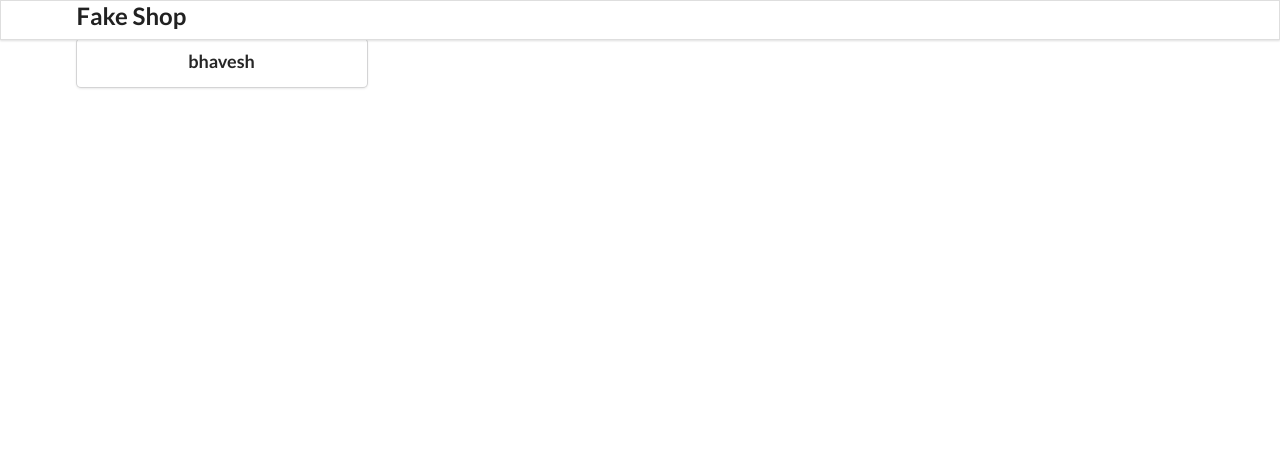
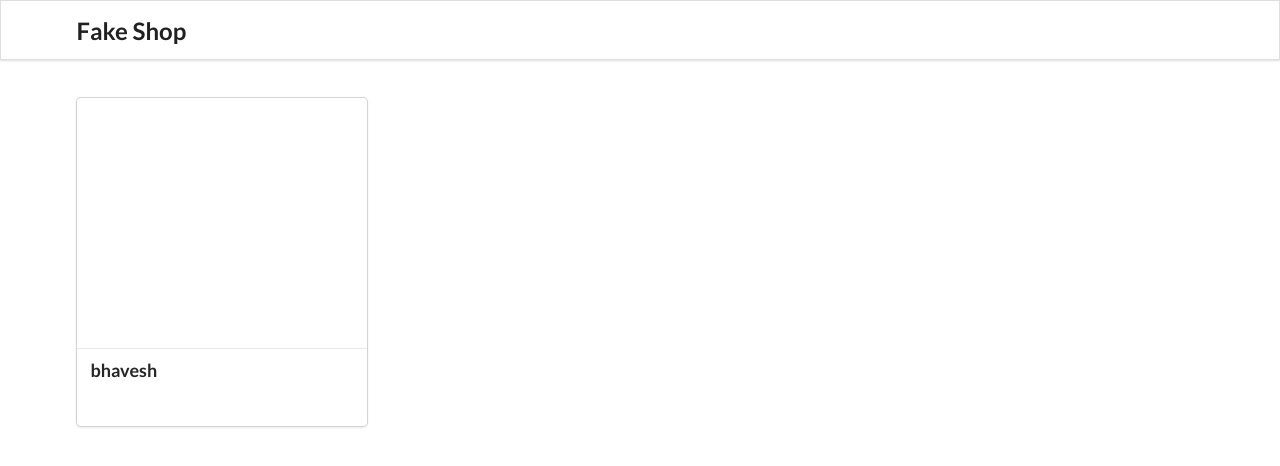
Before and after one commit to Bhavesh164/redux2, a React (Create React App) app: page / in a window 1280 px wide. Shown: the top 466 px of the page. Built offline with nearby package versions, Linux system fonts and the light colour scheme.

Commit message:
adjust css

```diff
--- a/public/index.html
+++ b/public/index.html
@@ -10,6 +10,9 @@
       content="Web site created using create-react-app"
     />
     <link rel="apple-touch-icon" href="%PUBLIC_URL%/logo192.png" />
+    <link rel="stylesheet" href="https://cdnjs.cloudflare.com/ajax/libs/semantic-ui/2.4.1/semantic.min.css" integrity="sha512-8bHTC73gkZ7rZ7vpqUQThUDhqcNFyYi2xgDgPDHc+GXVGHXq+xPjynxIopALmOPqzo9JZj0k6OqqewdGO3EsrQ==" crossorigin="anonymous" />
+    <link rel="preconnect" href="https://fonts.gstatic.com">
+<link href="https://fonts.googleapis.com/css2?family=Roboto:wght@300;400;500&display=swap" rel="stylesheet">
     <!--
       manifest.json provides metadata used when your web app is installed on a
       user's mobile device or desktop. See https://developers.google.com/web/fundamentals/web-app-manifest/
--- a/src/App.css
+++ b/src/App.css
@@ -1,38 +1,93 @@
-.App {
-  text-align: center;
+* {
+  font-family: "Roboto", sans-serif;
+  padding: 0;
+  margin: 0;
 }
 
-.App-logo {
-  height: 40vmin;
-  pointer-events: none;
+.ui.cards > .card > .image {
+  height: 250px;
+  padding: 20px;
+  background: #fff;
+  margin: auto;
+}
+.ui.cards > .card > .image > img {
+  height: 100%;
+  max-width: 100%;
+  width: auto;
+}
+.ui.cards > .card > .content > .header {
+  height: 48px;
+  overflow: hidden;
+  margin-bottom: 5px;
+}
+.ui.cards > .card > .content > .description {
+  height: 36px;
+  margin-bottom: 0px;
+  overflow: hidden;
+}
+.ui.cards > .card .meta.price {
+  margin-bottom: 5px;
+  font-size: 18px;
+  color: #333;
+  font-weight: 600;
 }
 
-@media (prefers-reduced-motion: no-preference) {
-  .App-logo {
-    animation: App-logo-spin infinite 20s linear;
-  }
+.ui.cards > .card .meta.price > a {
+  font-size: 1.3rem;
+  color: #222;
 }
 
-.App-header {
-  background-color: #282c34;
-  min-height: 100vh;
-  display: flex;
-  flex-direction: column;
-  align-items: center;
-  justify-content: center;
-  font-size: calc(10px + 2vmin);
-  color: white;
+.ui.menu.fixed {
+  height: 60px;
+  padding-top: 15px;
 }
 
-.App-link {
-  color: #61dafb;
+.ui.grid.container {
+  margin-top: 45px;
 }
 
-@keyframes App-logo-spin {
-  from {
-    transform: rotate(0deg);
-  }
-  to {
-    transform: rotate(360deg);
-  }
+.ui.grid > .row {
+  background: #fff;
 }
+.ui.grid > .row > .column.lp {
+  padding: 20px 40px 20px 20px;
+  align-self: flex-start !important;
+}
+.ui.grid > .row > .column.rp {
+  padding: 20px 20px 20px 40px;
+  text-align: left;
+  align-self: flex-start !important;
+}
+
+.ui.grid > .row > .column > img,
+.ui.grid > .row > img {
+  height: 100%;
+}
+.ui.placeholder .header:not(:first-child):before,
+.ui.placeholder .image:not(:first-child):before,
+.ui.placeholder .paragraph:not(:first-child):before {
+  display: none;
+}
+
+.ui.label,
+.ui.labels .label {
+  font-size: 22px;
+}
+
+.column.rp h1 {
+  color: #333;
+}
+.column.rp p {
+  font-size: 18px;
+  color: #777;
+}
+.ui.placeholder.segment .column .button,
+.ui.placeholder.segment .column .field,
+.ui.placeholder.segment .column textarea,
+.ui.placeholder.segment .column > .ui.input {
+  background-color: #ff3e6c;
+  border: 1px solid #ff3e6c;
+  color: #fff;
+  font-size: 18px;
+  margin-left: 0;
+}
--- a/src/index.js
+++ b/src/index.js
@@ -3,7 +3,7 @@ import ReactDOM from 'react-dom/client';
 import App from './App';
 import { Provider } from 'react-redux';
 import store from "./state/redux/store";
-import 'semantic-ui-css/semantic.min.css';
+//import 'semantic-ui-css/semantic.min.css';
 
 const root = ReactDOM.createRoot(document.getElementById('root'));
 root.render(
```
